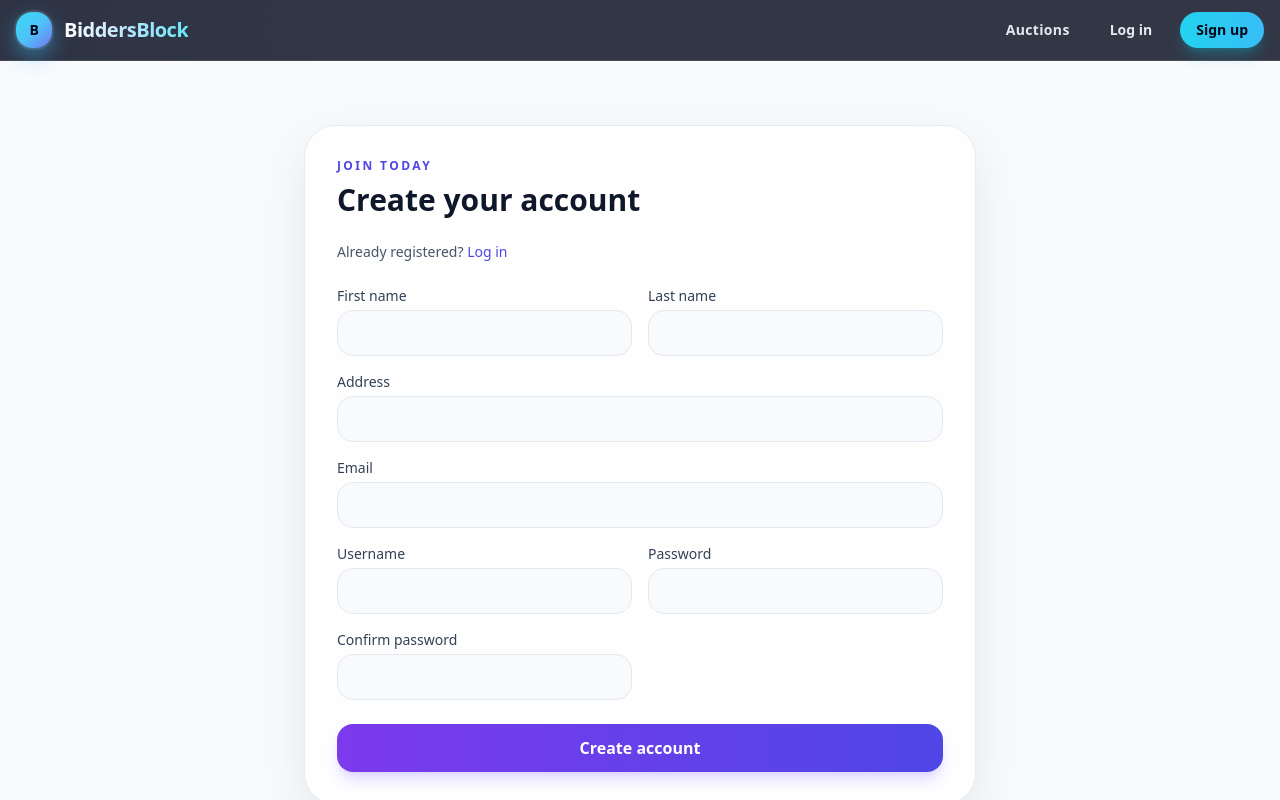
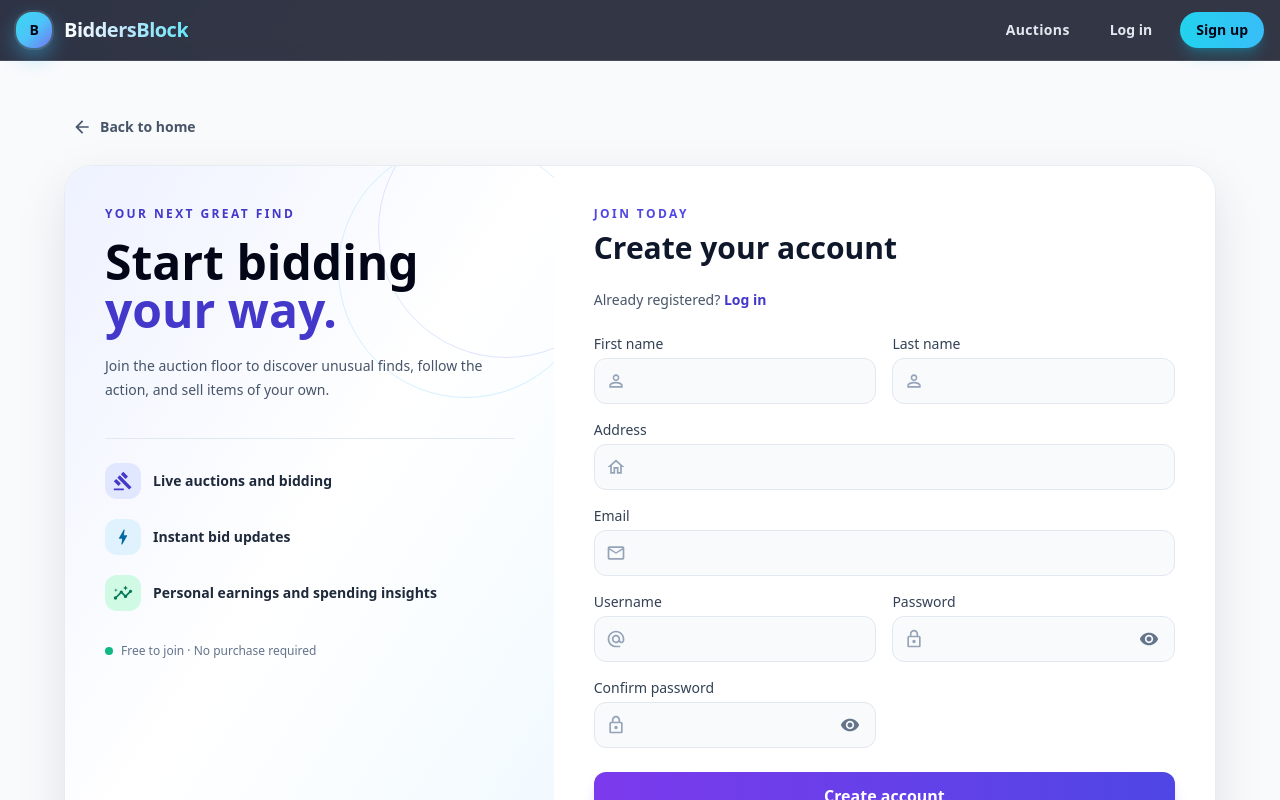
Before and after one commit to THossen/BiddersBlock-v2, a React (Create React App) app in the folder client/: page /RegisterPage in a window 1280 px wide. Shown: the top 800 px of the page. Built offline with nearby package versions, Linux system fonts and the light colour scheme; no server answers.

Commit message:
UI changes to registeration page and log in page.

```diff
--- a/client/src/components/pages/Login/LoginPage.js
+++ b/client/src/components/pages/Login/LoginPage.js
@@ -1,10 +1,15 @@
 import { useState, useContext } from "react";
 import { Link, useNavigate } from "react-router-dom";
+import ArrowBackIcon from "@mui/icons-material/ArrowBack";
+import AlternateEmailIcon from "@mui/icons-material/AlternateEmail";
+import LockOutlinedIcon from "@mui/icons-material/LockOutlined";
+import VisibilityIcon from "@mui/icons-material/Visibility";
+import VisibilityOffIcon from "@mui/icons-material/VisibilityOff";
 import { AuthContext } from "../../../Providers/AuthContext";
 import api from "../../../api";
 
 const input =
-  "mt-1 w-full rounded-2xl border border-slate-200 bg-slate-50 px-3 py-3 text-slate-900 outline-none transition focus:border-indigo-400 focus:bg-white focus:ring-4 focus:ring-indigo-100";
+  "w-full rounded-xl border border-slate-200 bg-slate-50 py-3 pl-10 pr-3 text-slate-900 outline-none transition focus:border-indigo-400 focus:bg-white focus:ring-4 focus:ring-indigo-100";
 
 const LoginPage = () => {
   const { login } = useContext(AuthContext);
@@ -33,36 +38,74 @@ const LoginPage = () => {
   return (
     <div className="relative flex min-h-[70vh] items-center justify-center px-4 py-12">
       <div className="absolute inset-0 -z-10 bg-gradient-to-br from-indigo-100 via-sky-100 to-pink-100" />
-      <form onSubmit={submit} className="w-full max-w-md rounded-[2rem] border border-slate-200/80 bg-white/80 p-8 shadow-[0_18px_50px_rgba(15,23,42,0.08)] backdrop-blur">
+      <div className="w-full max-w-md">
+        <Link
+          to="/"
+          className="mb-5 inline-flex items-center gap-2 rounded-lg px-2 py-2 text-sm font-semibold text-slate-600 transition hover:bg-white/60 hover:text-indigo-800"
+        >
+          <ArrowBackIcon fontSize="small" />
+          Back to home
+        </Link>
+        <form onSubmit={submit} className="w-full rounded-[2rem] border border-slate-200/80 bg-white/80 p-8 shadow-[0_18px_50px_rgba(15,23,42,0.08)] backdrop-blur">
           <div className="mb-6">
             <p className="text-xs font-semibold uppercase tracking-[0.2em] text-indigo-600">Welcome back</p>
             <h1 className="mt-2 text-3xl font-black text-slate-900">Log in</h1>
           </div>
           <p className="text-sm text-slate-600">
-          New here? <Link to="/RegisterPage" className="font-medium text-indigo-600 hover:underline">Create an account</Link>
+            New here? <Link to="/RegisterPage" className="font-semibold text-indigo-700 hover:underline">Create an account</Link>
           </p>
           <label className="mt-6 block text-sm font-medium text-slate-700">
             Username
-          <input className={input} autoComplete="username" required value={form.userName} onChange={set("userName")} />
+            <span className="relative mt-1 block">
+              <AlternateEmailIcon
+                aria-hidden="true"
+                className="pointer-events-none absolute left-3 top-1/2 -translate-y-1/2 text-slate-400"
+                fontSize="small"
+              />
+              <input
+                className={input}
+                autoComplete="username"
+                required
+                value={form.userName}
+                onChange={set("userName")}
+              />
+            </span>
           </label>
           <label className="mt-4 block text-sm font-medium text-slate-700">
             Password
-          <div className="relative">
-            <input className={`${input} pr-16`} type={show ? "text" : "password"} autoComplete="current-password"
-              required value={form.userPassword} onChange={set("userPassword")} />
-            <button type="button" onClick={() => setShow(!show)}
-              className="absolute inset-y-0 right-3 text-sm font-medium text-indigo-600">
-              {show ? "Hide" : "Show"}
+            <span className="relative mt-1 block">
+              <LockOutlinedIcon
+                aria-hidden="true"
+                className="pointer-events-none absolute left-3 top-1/2 -translate-y-1/2 text-slate-400"
+                fontSize="small"
+              />
+              <input
+                className={`${input} pr-12`}
+                type={show ? "text" : "password"}
+                autoComplete="current-password"
+                required
+                value={form.userPassword}
+                onChange={set("userPassword")}
+              />
+              <button
+                type="button"
+                onClick={() => setShow((visible) => !visible)}
+                aria-label={show ? "Hide password" : "Show password"}
+                title={show ? "Hide password" : "Show password"}
+                className="absolute right-2 top-1/2 flex h-9 w-9 -translate-y-1/2 items-center justify-center rounded-lg text-slate-500 transition hover:bg-slate-100 hover:text-indigo-700 focus:outline-none focus-visible:ring-2 focus-visible:ring-indigo-500"
+              >
+                {show ? <VisibilityOffIcon fontSize="small" /> : <VisibilityIcon fontSize="small" />}
               </button>
-          </div>
+            </span>
           </label>
           {error && <p role="alert" className="mt-4 text-sm text-rose-700">{error}</p>}
           <button disabled={busy}
-          className="mt-6 w-full rounded-2xl bg-gradient-to-r from-violet-600 to-indigo-600 py-3 font-semibold text-white shadow-lg shadow-violet-200 transition hover:brightness-105 disabled:cursor-not-allowed disabled:opacity-60">
+            className="mt-6 w-full rounded-xl bg-gradient-to-r from-violet-600 to-indigo-600 py-3 font-semibold text-white shadow-lg shadow-violet-200 transition hover:brightness-105 disabled:cursor-not-allowed disabled:opacity-60">
             {busy ? "Logging in…" : "Log in"}
           </button>
         </form>
       </div>
+    </div>
   );
 };
 export default LoginPage;
--- a/client/src/components/pages/Register/RegisterPage.js
+++ b/client/src/components/pages/Register/RegisterPage.js
@@ -1,69 +1,230 @@
 import { useState } from "react";
 import { Link, useNavigate } from "react-router-dom";
+import ArrowBackIcon from "@mui/icons-material/ArrowBack";
+import PersonOutlineIcon from "@mui/icons-material/PersonOutline";
+import HomeOutlinedIcon from "@mui/icons-material/HomeOutlined";
+import MailOutlineIcon from "@mui/icons-material/MailOutline";
+import AlternateEmailIcon from "@mui/icons-material/AlternateEmail";
+import LockOutlinedIcon from "@mui/icons-material/LockOutlined";
+import VisibilityIcon from "@mui/icons-material/Visibility";
+import VisibilityOffIcon from "@mui/icons-material/VisibilityOff";
+import GavelIcon from "@mui/icons-material/Gavel";
+import BoltIcon from "@mui/icons-material/Bolt";
+import InsightsIcon from "@mui/icons-material/Insights";
 import api from "../../../api";
 
 const input =
-  "mt-1 w-full rounded-2xl border border-slate-200 bg-slate-50 px-3 py-3 text-slate-900 outline-none transition focus:border-indigo-400 focus:bg-white focus:ring-4 focus:ring-indigo-100";
+  "w-full rounded-xl border border-slate-200 bg-slate-50 py-3 pl-10 pr-3 text-slate-900 outline-none transition focus:border-indigo-400 focus:bg-white focus:ring-4 focus:ring-indigo-100";
 
 const FIELDS = [
-  ["userFirstname", "First name", "text", "given-name"],
-  ["userLastname", "Last name", "text", "family-name"],
-  ["userAddress", "Address", "text", "street-address"],
-  ["userEmail", "Email", "email", "email"],
-  ["userName", "Username", "text", "username"],
-  ["userPassword", "Password", "password", "new-password"],
-  ["confirm", "Confirm password", "password", "new-password"],
+  ["userFirstname", "First name", "text", "given-name", PersonOutlineIcon],
+  ["userLastname", "Last name", "text", "family-name", PersonOutlineIcon],
+  ["userAddress", "Address", "text", "street-address", HomeOutlinedIcon],
+  ["userEmail", "Email", "email", "email", MailOutlineIcon],
+  ["userName", "Username", "text", "username", AlternateEmailIcon],
+  ["userPassword", "Password", "password", "new-password", LockOutlinedIcon],
+  ["confirm", "Confirm password", "password", "new-password", LockOutlinedIcon],
 ];
 
 const RegisterPage = () => {
   const navigate = useNavigate();
-  const [form, setForm] = useState(Object.fromEntries(FIELDS.map(([k]) => [k, ""])));
+  const [form, setForm] = useState(
+    Object.fromEntries(FIELDS.map(([k]) => [k, ""])),
+  );
   const [error, setError] = useState("");
   const [busy, setBusy] = useState(false);
+  const [showPasswords, setShowPasswords] = useState(false);
 
   const submit = async (e) => {
     e.preventDefault();
     setError("");
-    if (!/^(?=.*\d)(?=.*[a-z])(?=.*[A-Z])(?=.*[!@#$%^&*]).{8,}$/.test(form.userPassword))
-      return setError("Use 8+ characters with an uppercase letter, a number and a symbol (!@#$%^&*).");
-    if (form.userPassword !== form.confirm) return setError("Passwords don't match.");
+    if (
+      !/^(?=.*\d)(?=.*[a-z])(?=.*[A-Z])(?=.*[!@#$%^&*]).{8,}$/.test(
+        form.userPassword,
+      )
+    )
+      return setError(
+        "Use 8+ characters with an uppercase letter, a number and a symbol (!@#$%^&*).",
+      );
+    if (form.userPassword !== form.confirm)
+      return setError("Passwords don't match.");
     setBusy(true);
     try {
       const { confirm, ...payload } = form;
       await api.post("/register", payload);
       navigate("/LoginPage");
     } catch (err) {
-      setError(err.response?.data?.error || "We couldn't create your account. Please try again.");
-    } finally { setBusy(false); }
+      setError(
+        err.response?.data?.error ||
+          "We couldn't create your account. Please try again.",
+      );
+    } finally {
+      setBusy(false);
+    }
   };
 
   return (
-    <div className="relative flex justify-center px-4 py-12 sm:py-16">
+    <div className="relative overflow-hidden px-4 py-8 sm:py-12">
       <div className="absolute inset-0 -z-10 bg-gradient-to-br from-indigo-100 via-sky-100 to-pink-100" />
-      <form onSubmit={submit} className="w-full max-w-2xl rounded-[2rem] border border-slate-200/80 bg-white/80 p-6 shadow-[0_18px_50px_rgba(15,23,42,0.08)] backdrop-blur sm:p-8">
+      <div className="mx-auto max-w-6xl">
+        <Link
+          to="/"
+          className="mb-5 inline-flex items-center gap-2 rounded-lg px-2 py-2 text-sm font-semibold text-slate-600 transition hover:bg-white/60 hover:text-indigo-800"
+        >
+          <ArrowBackIcon fontSize="small" />
+          Back to home
+        </Link>
+
+        <div className="grid overflow-hidden rounded-[1.75rem] border border-slate-200/80 bg-white/85 shadow-[0_18px_50px_rgba(15,23,42,0.1)] backdrop-blur lg:grid-cols-[0.85fr_1.15fr]">
+          <aside className="relative isolate overflow-hidden bg-gradient-to-br from-indigo-50 via-white to-sky-50 p-6 sm:p-9 lg:p-10">
+            <div
+              aria-hidden="true"
+              className="pointer-events-none absolute -right-20 -top-16 -z-10 h-64 w-64 rounded-full border border-indigo-200/60"
+            />
+            <div
+              aria-hidden="true"
+              className="pointer-events-none absolute -right-10 -top-6 -z-10 h-64 w-64 rounded-full border border-sky-200/60"
+            />
+            <p className="text-xs font-bold uppercase tracking-[0.2em] text-indigo-700">
+              Your next great find
+            </p>
+            <h1 className="mt-4 max-w-md text-4xl font-black leading-tight text-slate-950 sm:text-5xl">
+              Start bidding
+              <span className="block text-indigo-700">your way.</span>
+            </h1>
+            <p className="mt-5 max-w-sm text-sm leading-6 text-slate-600">
+              Join the auction floor to discover unusual finds, follow the
+              action, and sell items of your own.
+            </p>
+
+            <div className="mt-9 space-y-5 border-t border-slate-200 pt-6">
+              <div className="flex items-center gap-3">
+                <span className="flex h-9 w-9 shrink-0 items-center justify-center rounded-xl bg-indigo-100 text-indigo-700">
+                  <GavelIcon fontSize="small" />
+                </span>
+                <p className="text-sm font-semibold text-slate-800">
+                  Live auctions and bidding
+                </p>
+              </div>
+              <div className="flex items-center gap-3">
+                <span className="flex h-9 w-9 shrink-0 items-center justify-center rounded-xl bg-sky-100 text-sky-700">
+                  <BoltIcon fontSize="small" />
+                </span>
+                <p className="text-sm font-semibold text-slate-800">
+                  Instant bid updates
+                </p>
+              </div>
+              <div className="flex items-center gap-3">
+                <span className="flex h-9 w-9 shrink-0 items-center justify-center rounded-xl bg-emerald-100 text-emerald-700">
+                  <InsightsIcon fontSize="small" />
+                </span>
+                <p className="text-sm font-semibold text-slate-800">
+                  Personal earnings and spending insights
+                </p>
+              </div>
+            </div>
+
+            <div className="mt-8 flex items-center gap-2 text-xs font-medium text-slate-500">
+              <span className="h-2 w-2 rounded-full bg-emerald-500" />
+              Free to join · No purchase required
+            </div>
+          </aside>
+
+          <form onSubmit={submit} className="bg-white p-6 sm:p-9 lg:p-10">
             <div className="mb-6">
-          <p className="text-xs font-semibold uppercase tracking-[0.2em] text-indigo-600">Join today</p>
-          <h1 className="mt-2 text-3xl font-black text-slate-900">Create your account</h1>
+              <p className="text-xs font-semibold uppercase tracking-[0.2em] text-indigo-600">
+                Join today
+              </p>
+              <h2 className="mt-2 text-3xl font-black text-slate-900">
+                Create your account
+              </h2>
             </div>
             <p className="text-sm text-slate-600">
-          Already registered? <Link to="/LoginPage" className="font-medium text-indigo-600 hover:underline">Log in</Link>
+              Already registered?{" "}
+              <Link
+                to="/LoginPage"
+                className="font-semibold text-indigo-700 hover:underline"
+              >
+                Log in
+              </Link>
             </p>
+
             <div className="mt-6 grid gap-4 sm:grid-cols-2">
-          {FIELDS.map(([key, label, type, ac]) => (
-            <label key={key}
-              className={`block text-sm font-medium text-slate-700 ${key === "userAddress" || key === "userEmail" ? "sm:col-span-2" : ""}`}>
+              {FIELDS.map(([key, label, type, autocomplete, FieldIcon]) => {
+                const isPassword = type === "password";
+                const inputType =
+                  isPassword && !showPasswords
+                    ? "password"
+                    : isPassword
+                      ? "text"
+                      : type;
+                return (
+                  <label
+                    key={key}
+                    className={`block min-w-0 text-sm font-medium text-slate-700 ${key === "userAddress" || key === "userEmail" ? "sm:col-span-2" : ""}`}
+                  >
                     {label}
-              <input className={input} type={type} autoComplete={ac} required value={form[key]}
-                onChange={(e) => setForm({ ...form, [key]: e.target.value })} />
+                    <span className="relative mt-1 block">
+                      <FieldIcon
+                        aria-hidden="true"
+                        className="pointer-events-none absolute left-3 top-1/2 -translate-y-1/2 text-slate-400"
+                        fontSize="small"
+                      />
+                      <input
+                        className={`${input} ${isPassword ? "pr-12" : ""}`}
+                        type={inputType}
+                        autoComplete={autocomplete}
+                        required
+                        value={form[key]}
+                        onChange={(e) =>
+                          setForm({ ...form, [key]: e.target.value })
+                        }
+                      />
+                      {isPassword && (
+                        <button
+                          type="button"
+                          onClick={() =>
+                            setShowPasswords((visible) => !visible)
+                          }
+                          aria-label={
+                            showPasswords ? "Hide passwords" : "Show passwords"
+                          }
+                          title={
+                            showPasswords ? "Hide passwords" : "Show passwords"
+                          }
+                          className="absolute right-2 top-1/2 flex h-9 w-9 -translate-y-1/2 items-center justify-center rounded-lg text-slate-500 transition hover:bg-slate-100 hover:text-indigo-700 focus:outline-none focus-visible:ring-2 focus-visible:ring-indigo-500"
+                        >
+                          {showPasswords ? (
+                            <VisibilityOffIcon fontSize="small" />
+                          ) : (
+                            <VisibilityIcon fontSize="small" />
+                          )}
+                        </button>
+                      )}
+                    </span>
                   </label>
-          ))}
+                );
+              })}
             </div>
-        {error && <p role="alert" className="mt-4 text-sm text-rose-700">{error}</p>}
-        <button disabled={busy}
-          className="mt-6 w-full rounded-2xl bg-gradient-to-r from-violet-600 to-indigo-600 py-3 font-semibold text-white shadow-lg shadow-violet-200 transition hover:brightness-105 disabled:cursor-not-allowed disabled:opacity-60">
+
+            {error && (
+              <p role="alert" className="mt-4 text-sm text-rose-700">
+                {error}
+              </p>
+            )}
+            <button
+              disabled={busy}
+              className="mt-6 w-full rounded-xl bg-gradient-to-r from-violet-600 to-indigo-600 py-3 font-semibold text-white shadow-lg shadow-violet-200 transition hover:brightness-105 disabled:cursor-not-allowed disabled:opacity-60"
+            >
               {busy ? "Creating account…" : "Create account"}
             </button>
+            <p className="mt-4 text-center text-xs leading-5 text-slate-500">
+              By creating an account, you can bid on listings and track your
+              auction activity.
+            </p>
           </form>
+        </div>
+      </div>
     </div>
   );
 };
```
Lines whose indentation alone changed are shown as unchanged.
